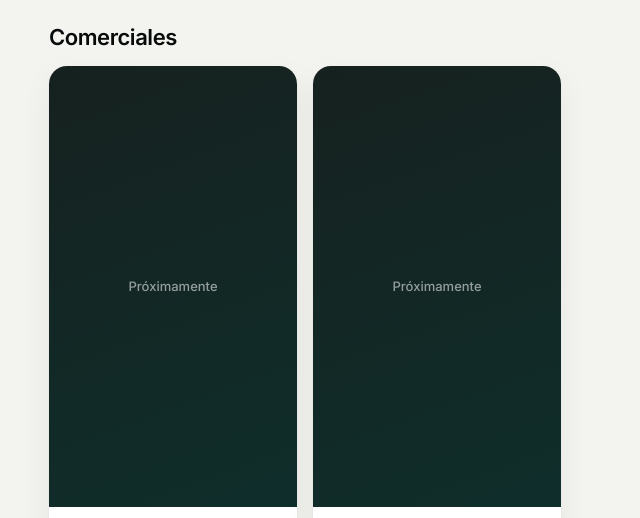
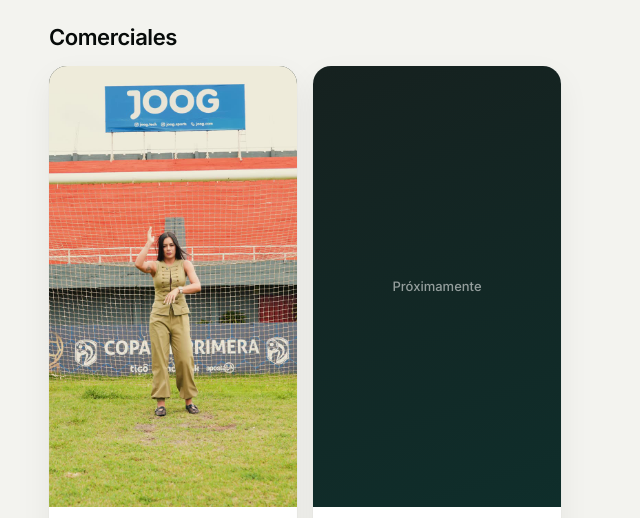
Before and after one commit to Otaviossd/Tape, a plain HTML site: page e/mwg-774fc5/index.html in a window 1280 px wide. Shown: the part 60-578 px from the top of the page, without its empty margins (71-711 px from the left). Drawn offline with Linux system fonts and the light colour scheme.

Commit message:
MWG: Comercial 01 com capa e download do Drive
Co-Authored-By: Claude Opus 5.5 <noreply@anthropic.com>
Claude-Session: https://claude.ai/code/session_014uK76HanYbehsSBJ1cQYqA

```diff
--- a/e/mwg-774fc5/index.html
+++ b/e/mwg-774fc5/index.html
@@ -85,7 +85,7 @@ footer a{color:var(--ink);text-decoration:none;font-weight:500}
    drive: link del archivo en Google Drive (compartido como "Cualquier persona con el enlace").
    Sin link = aparece como "Próximamente". */
 const COMERCIALES = [
-  { title: 'Comercial 01', sub: 'Video comercial', drive: '' },
+  { title: 'Comercial 01', sub: 'Video comercial', drive: 'https://drive.google.com/file/d/1NJyuTnSf3wRUXGxFtyS3Ww_ww8cEsFxi/view?usp=drivesdk', poster: 'c01.jpg' },
   { title: 'Comercial 02', sub: 'Video comercial', drive: '' },
 ];
 const COBERTURA = [
@@ -102,7 +102,7 @@ const thumbOf = (u, w) => { const id = idOf(u); return id ? 'https://drive.googl
 const esc = s => String(s).replace(/[&<>"]/g, c => ({ '&': '&amp;', '<': '&lt;', '>': '&gt;', '"': '&quot;' }[c]));
 const ICON = '<svg viewBox="0 0 24 24" fill="none" stroke="currentColor" stroke-width="2.2" stroke-linecap="round" stroke-linejoin="round"><path d="M12 4v11M7 10l5 5 5-5M5 20h14"/></svg>';
 function card(v, land){
-  const dl = dlOf(v.drive), th = thumbOf(v.drive);
+  const dl = dlOf(v.drive), th = v.poster || thumbOf(v.drive);
   return `<div class="vc"><div class="th${land ? ' land' : ''}">${th ? `<img loading="lazy" alt="" src="${th}" onerror="this.remove()">` : `<span class="ph">${dl ? '' : 'Próximamente'}</span>`}</div>
     <div class="vb"><b>${esc(v.title)}</b><span>${esc(v.sub || '')}</span>
     ${dl ? `<a class="dl" href="${dl}" rel="noopener">${ICON}Descargar</a>` : '<span class="dl off">Próximamente</span>'}</div></div>`;
```
Also changed, not shown: e/mwg-774fc5/c01.jpg (added).
